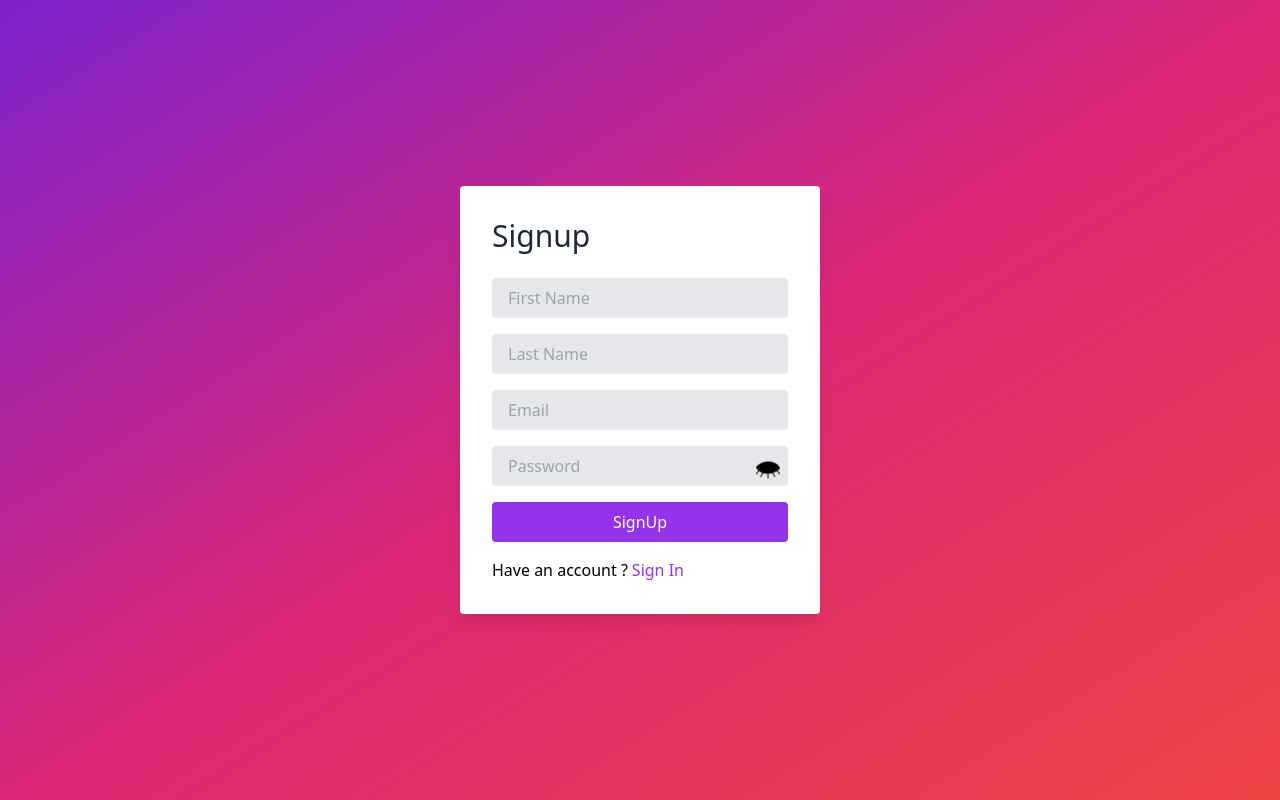
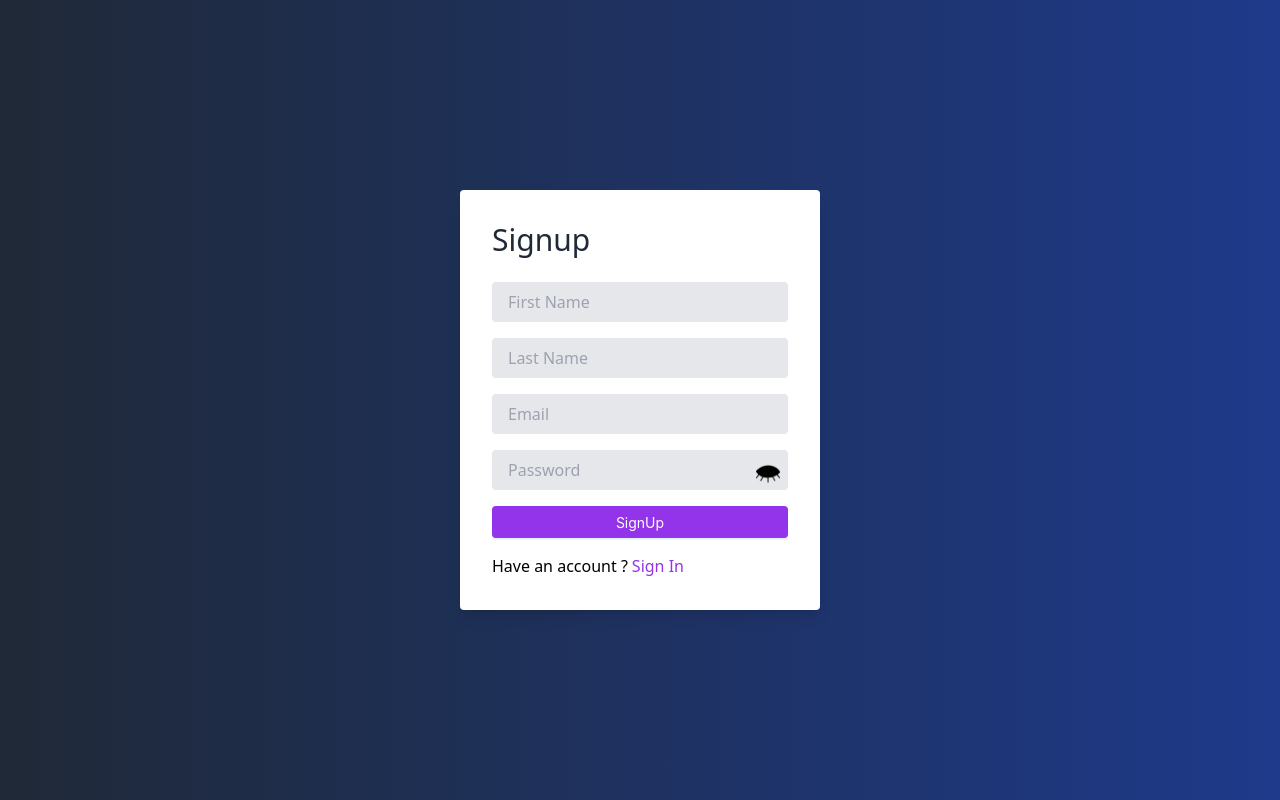
Before and after one commit to priyanshu-rana/PrNotes, a React (Vite) app in the folder FE/: page /login-signup in a window 1280 px wide. Both pictures are taken after a click on the button "Sign up". Built offline with nearby package versions, Linux system fonts and the light colour scheme; no server answers.

Commit message:
[Refactor:FE] toast-&-redirection-nd-ui-fixes

```diff
--- a/FE/src/Component/LoginSignup.tsx
+++ b/FE/src/Component/LoginSignup.tsx
@@ -28,18 +28,18 @@ const LoginSignup: FC<LoginSignupProps> = (props) => {
         <h1 className="text-3xl text-gray-800 mb-6">Login</h1>
         <Formik
           initialValues={{ email: "", password: "" }}
-          onSubmit={(values) => {
+          onSubmit={async (values) => {
             setIsLoading(true);
-            signIn(values)
-              .then(() => {
-                toast.success("Login Successful !!");
-                navigate("/");
-              })
-              .catch((e) => {
-                console.log(e);
-                toast.error(e);
-              })
-              .finally(() => setIsLoading(false));
+            try {
+              await signIn(values);
+              toast.success("Login Successful !!");
+              navigate("/");
+            } catch (error: any) {
+              console.error("Error SignIn:", error);
+              toast.error(error || "An error occurred, please try again.");
+            } finally {
+              setIsLoading(false);
+            }
           }}
         >
           {(formProps) => (
@@ -60,7 +60,7 @@ const LoginSignup: FC<LoginSignupProps> = (props) => {
                 htmlType="submit"
                 type="primary"
                 loading={isLoading}
-                className="bg-purple-600 text-white rounded  px-4 hover:bg-purple-700"
+                className="bg-purple-600 text-white rounded px-4"
               >
                 Login
               </Button>
--- a/FE/src/Component/Signup.tsx
+++ b/FE/src/Component/Signup.tsx
@@ -1,14 +1,17 @@
 import { Formik } from "formik";
-import { FC, memo } from "react";
+import { FC, memo, useState } from "react";
 import { signUp } from "../Service/ApiService";
 import PasswordInput from "./PasswordInput";
 import { toast } from "react-toastify";
+import { Button } from "antd";
 
 type SignupProps = {
   onClick: () => void;
 };
 
 const Signup: FC<SignupProps> = (props) => {
+  const [isLoading, setIsLoading] = useState<boolean>(false);
+
   const signupInitialValues = {
     first_name: "",
     last_name: "",
@@ -20,11 +23,12 @@ const Signup: FC<SignupProps> = (props) => {
   };
 
   return (
-    <div className="flex items-center justify-center h-screen bg-gradient-to-br from-purple-700 via-pink-600 to-red-500">
+    <div className="flex items-center justify-center h-screen bg-gradient-to-r from-gray-800 to-blue-900">
       <div className="bg-white p-8 min-w-360 rounded shadow-lg">
         <h1 className="text-3xl text-gray-800 mb-6">Signup</h1>
         <Formik
-          onSubmit={(values) =>
+          onSubmit={(values) => {
+            setIsLoading(true);
             signUp(values)
               .then(() => {
                 handleNavigateLogin();
@@ -33,7 +37,8 @@ const Signup: FC<SignupProps> = (props) => {
                 );
               })
               .catch((e) => toast.error(e.response.data.message ?? e.message))
-          }
+              .finally(() => setIsLoading(false));
+          }}
           initialValues={signupInitialValues}
         >
           {(formProps) => (
@@ -66,13 +71,15 @@ const Signup: FC<SignupProps> = (props) => {
                 value={formProps.values.password}
                 onChange={formProps.handleChange}
               />
-              <button
-                type="submit"
+              <Button
+                htmlType="submit"
+                type="primary"
+                loading={isLoading}
                 // onClick={() => formProps.handleSubmit()}
-                className="bg-purple-600 text-white rounded py-2 px-4 hover:bg-purple-700"
+                className="bg-purple-600 text-white rounded  px-4 "
               >
                 SignUp
-              </button>
+              </Button>
             </form>
           )}
         </Formik>
--- a/FE/src/Service/ApiService.ts
+++ b/FE/src/Service/ApiService.ts
@@ -21,14 +21,14 @@ export const signUp = async (data: {
 
 export const signIn = async (data: { email: string; password: string }) => {
   try {
-    await axios
-      .post(`${VITE_REACT_APP_BACKEND_URL}/user/signin`, { ...data })
-      .then((res) => {
-        localStorage.setItem("login", res.data.token);
-        console.log("sigin sucessful");
-      });
-  } catch (error) {
+    const res = await axios.post(`${VITE_REACT_APP_BACKEND_URL}/user/signin`, {
+      ...data,
+    });
+    localStorage.setItem("login", res.data.token);
+    console.log("sigin sucessful");
+  } catch (error: any) {
     console.log(error);
+    throw error.response.data.message;
   }
 };
 
```
Also changed, not shown: 1 other file (tests, documents, lock files or other folders).
